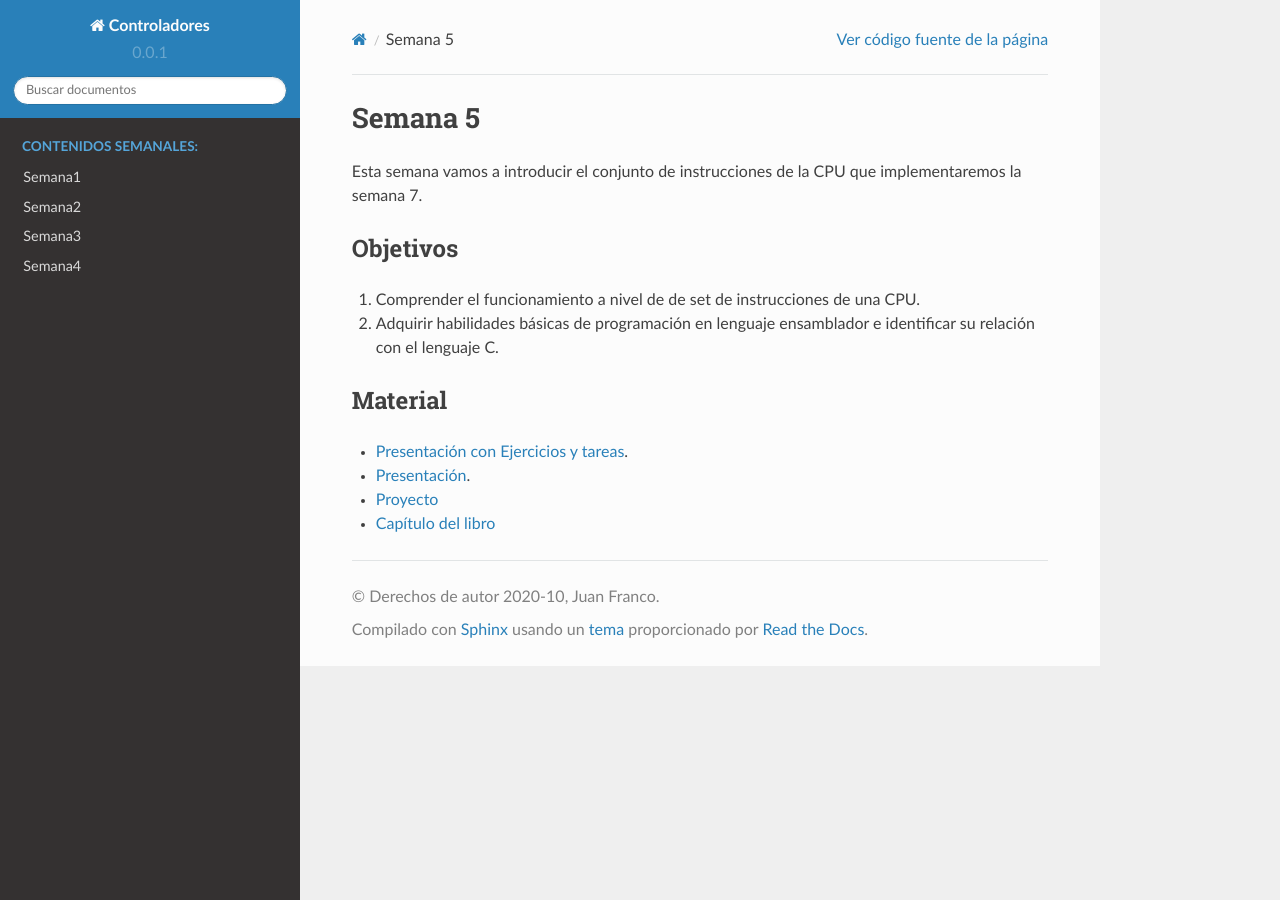
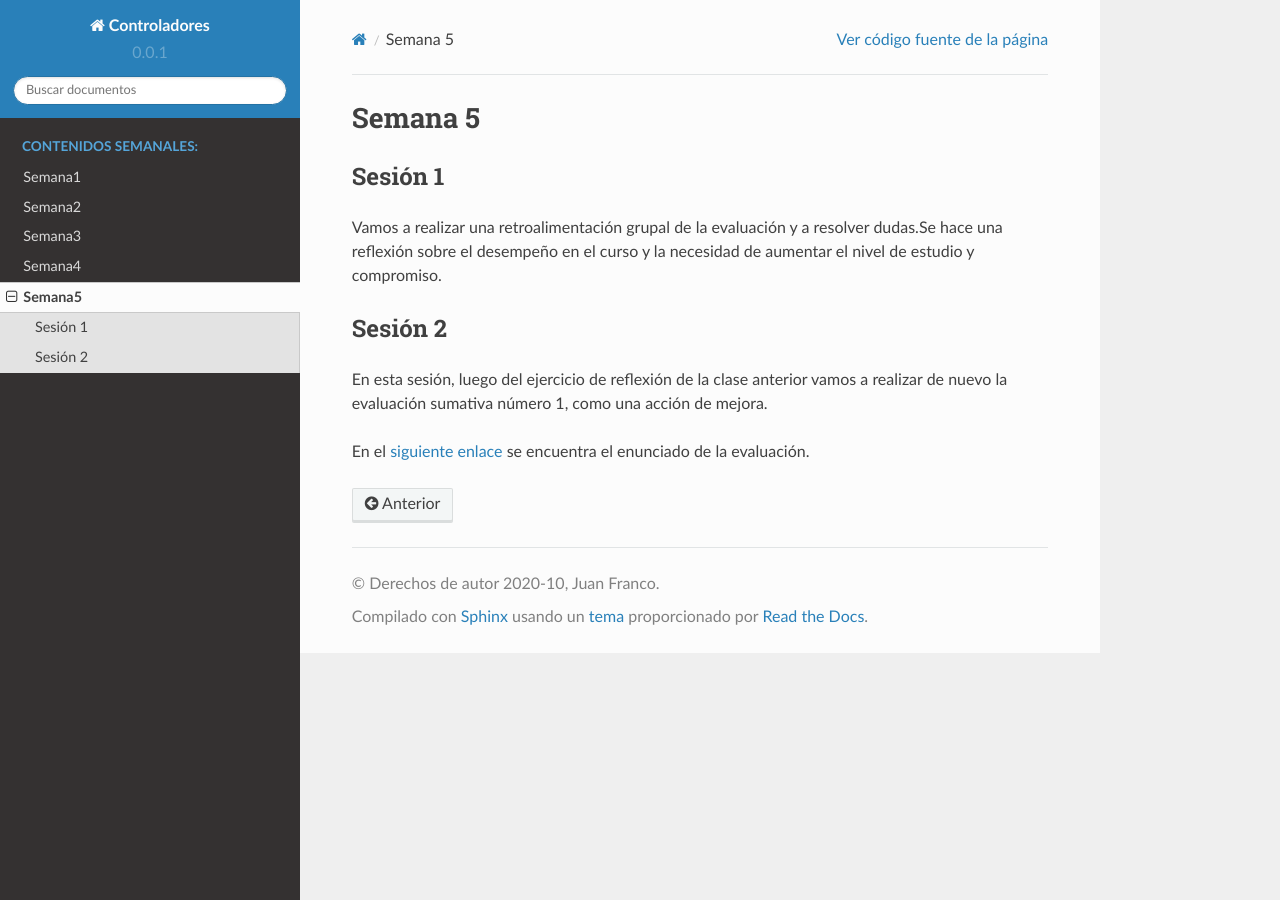
Before and after one commit to juanferfranco/controladores, a Sphinx documentation site: the page built from docs/_semana5/semana5.rst, in a window 1280 px wide. Built offline with Sphinx 7.4.7 and the Read the Docs theme 2.0.0, drawn with Linux system fonts in a browser that asks for light colours.

Commit message:
add week 5

```diff
--- a/docs/_semana5/semana5.rst
+++ b/docs/_semana5/semana5.rst
@@ -1,16 +1,19 @@
 Semana 5
 ===========
-Esta semana vamos a introducir el conjunto de instrucciones de la CPU que implementaremos la semana 7.
 
-Objetivos
-----------
-1. Comprender el funcionamiento a nivel de de set de instrucciones de una CPU.
-2. Adquirir habilidades básicas de programación en lenguaje ensamblador e identificar su relación con el lenguaje C.
-
-Material
+Sesión 1
 ---------
 
-* `Presentación con Ejercicios y tareas <https://drive.google.com/open?id=1z0bQMiwobVZOGovkFABp4iw7QWXQpb6fgvEKmkm0bak>`__.
-* `Presentación <https://docs.wixstatic.com/ugd/56440f_12f488fe481344328506857e6a799f79.pdf>`__.
-* `Proyecto <https://www.nand2tetris.org/project04>`__
-* `Capítulo del libro <https://docs.wixstatic.com/ugd/44046b_7ef1c00a714c46768f08c459a6cab45a.pdf>`__
+Vamos a realizar una retroalimentación grupal de la evaluación y
+a resolver dudas.Se hace una reflexión sobre el desempeño en el curso
+y la necesidad de aumentar el nivel de estudio y compromiso.
+
+Sesión 2
+---------
+
+En esta sesión, luego del ejercicio de reflexión de la clase
+anterior vamos a realizar de nuevo la evaluación sumativa número 1, como
+una acción de mejora.
+
+En el `siguiente enlace <https://docs.google.com/document/d/1YwLMViOKXOqOVXJeTOmUXISpfLHB8v3qRGnZXVXTHIc/edit?usp=sharing>`__
+se encuentra el enunciado de la evaluación.
--- a/docs/index.rst
+++ b/docs/index.rst
@@ -70,3 +70,4 @@ SÓLO ESTE CURSO REQUIERE 8 HORAS DE TRABAJO INDEPENDIENTE SEMANAL.
    Semana2 <_semana2/semana2>
    Semana3 <_semana3/semana3>
    Semana4 <_semana4/semana4>
+   Semana5 <_semana5/semana5>
```
Also changed, not shown: docs/_semana6/semana6.rst (+19 -0 lines).
